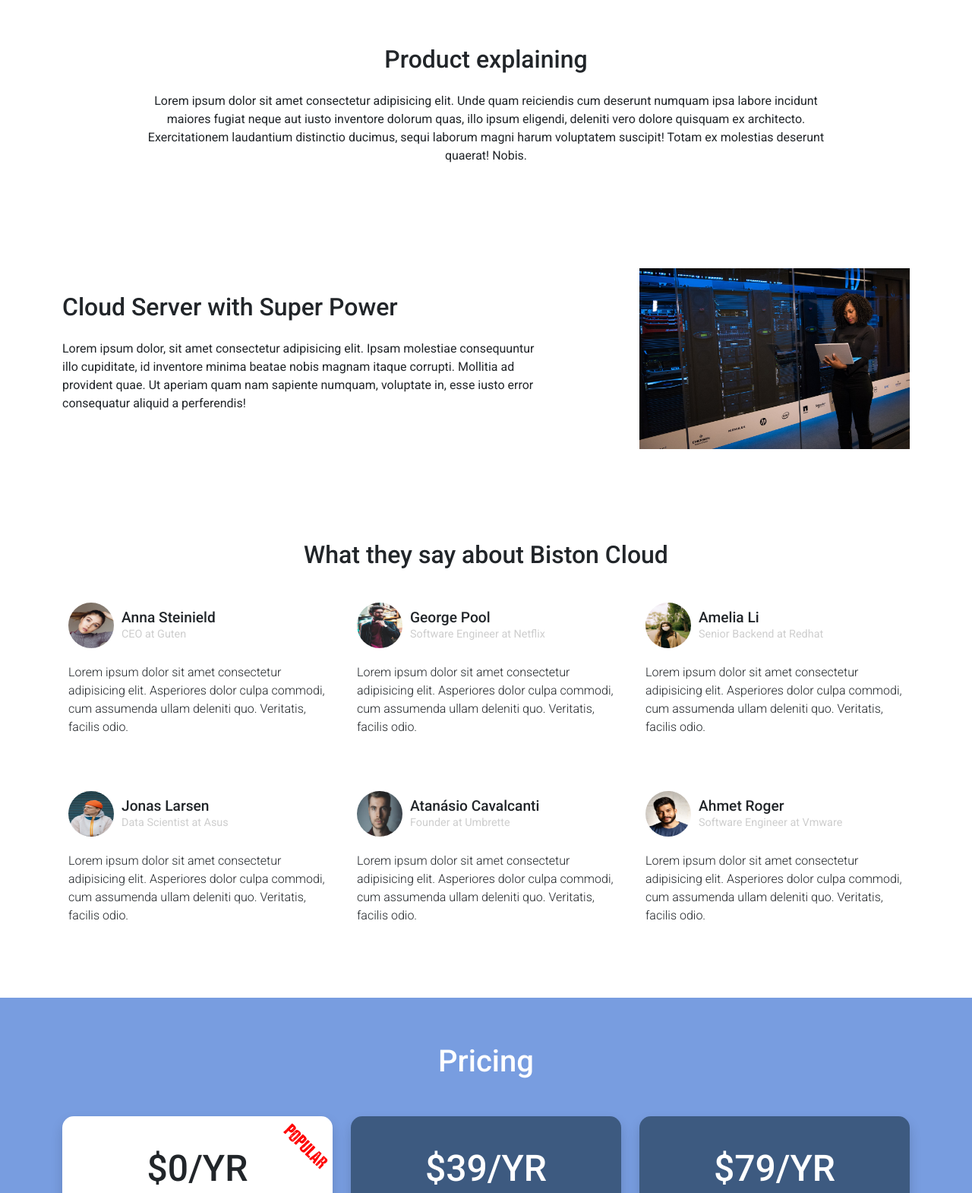
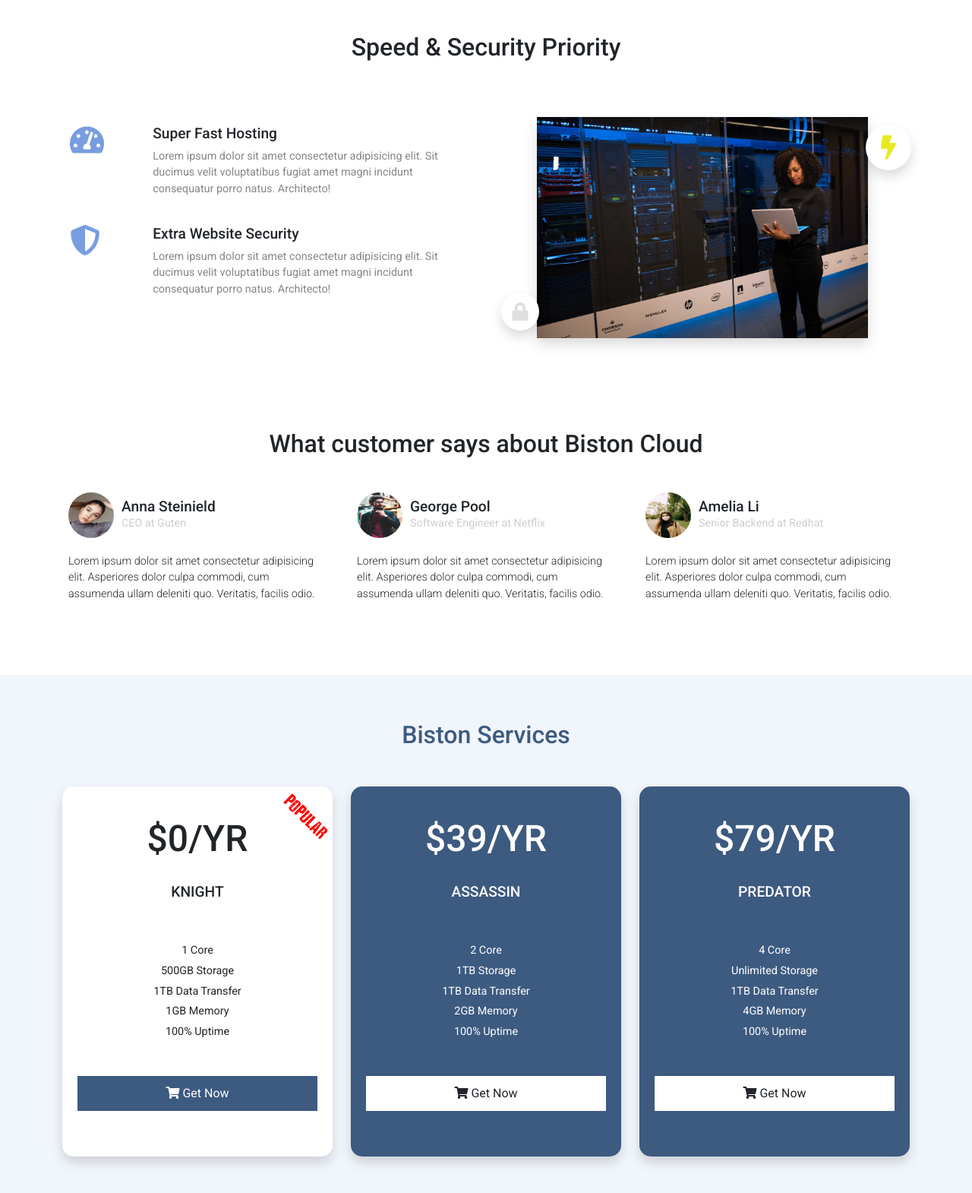
Before and after one commit to akbarrivaldy/biston-cloud, a website: page index.html in a window 1280 px wide. Shown: the part 860-2430 px from the top of the page at 76% size. Drawn offline with nearby package versions, Linux system fonts and the light colour scheme.

Commit message:
Changing background of pricing section, Changing all heading and paragraph size, Changing about section, Deleting 3 testimonials box

```diff
--- a/index.html
+++ b/index.html
@@ -414,41 +414,51 @@
     <!-- About Start -->
     <section class="about">
       <div class="container">
-        <div class="row d-flex justify-content-center align-items-center">
-          <div class="col-md-10 text-center">
-            <h1 class="headingContent mb-4" data-aos="fade-up">
-              Product explaining
-            </h1>
-            <p data-aos="fade-up">
-              Lorem ipsum dolor sit amet consectetur adipisicing elit. Unde quam
-              reiciendis cum deserunt numquam ipsa labore incidunt maiores
-              fugiat neque aut iusto inventore dolorum quas, illo ipsum
-              eligendi, deleniti vero dolore quisquam ex architecto.
-              Exercitationem laudantium distinctio ducimus, sequi laborum magni
-              harum voluptatem suscipit! Totam ex molestias deserunt quaerat!
-              Nobis.
-            </p>
+        <div class="row d-flex justify-content-between align-items-start gy-4">
+          <h1 class="headingContent text-center mb-5" data-aos="fade-up">
+            Speed & Security Priority
+          </h1>
+          <div class="col-md-6 about-text">
+            <div class="about-content" data-aos="fade-up">
+              <div class="about-content-icon">
+                <i class="fas fa-tachometer-alt"></i>
+              </div>
+              <div class="about-content-desc">
+                <h3>Super Fast Hosting</h3>
+                <p>
+                  Lorem ipsum dolor sit amet consectetur adipisicing elit. Sit
+                  ducimus velit voluptatibus fugiat amet magni incidunt
+                  consequatur porro natus. Architecto!
+                </p>
+              </div>
+            </div>
+            <div class="about-content" data-aos="fade-up">
+              <div class="about-content-icon">
+                <i class="fas fa-shield-alt"></i>
+              </div>
+              <div class="about-content-desc">
+                <h3>Extra Website Security</h3>
+                <p>
+                  Lorem ipsum dolor sit amet consectetur adipisicing elit. Sit
+                  ducimus velit voluptatibus fugiat amet magni incidunt
+                  consequatur porro natus. Architecto!
+                </p>
+              </div>
+            </div>
           </div>
-        </div>
-        <div class="row d-flex justify-content-between align-items-center gy-4">
-          <div class="col-lg-7 col-md-7 about-text">
-            <h1 class="headingContent mb-4" data-aos="fade-up">
-              Cloud Server with Super Power
-            </h1>
-            <p data-aos="fade-up">
-              Lorem ipsum dolor, sit amet consectetur adipisicing elit. Ipsam
-              molestiae consequuntur illo cupiditate, id inventore minima beatae
-              nobis magnam itaque corrupti. Mollitia ad provident quae. Ut
-              aperiam quam nam sapiente numquam, voluptate in, esse iusto error
-              consequatur aliquid a perferendis!
-            </p>
-          </div>
-          <div class="col-lg-4 col-md-5 about-img">
+          <div class="col-md-6 about-img">
             <img
               src="assets/about.jpg"
               alt="Server Maintainer"
               data-aos="fade-up"
+              class="shadow"
             />
+            <div class="bolt shadow" data-aos="fade-down">
+              <i class="fas fa-bolt"></i>
+            </div>
+            <div class="lock shadow" data-aos="fade-down">
+              <i class="fas fa-lock"></i>
+            </div>
           </div>
         </div>
       </div>
@@ -459,7 +469,7 @@
     <section class="testimonials">
       <div class="container">
         <h1 class="headingContent text-center mb-4" data-aos="fade-up">
-          What they say about Biston Cloud
+          What customer says about Biston Cloud
         </h1>
         <div class="row gy-3">
           <div class="col-lg-4 col-md-6 col-12 testi-box" data-aos="fade-up">
@@ -516,63 +526,6 @@
               </p>
             </div>
           </div>
-          <div class="col-lg-4 col-md-6 col-12 testi-box" data-aos="fade-up">
-            <div class="testi-head">
-              <div class="testi-head-avatar">
-                <img src="assets/avatar/avatar-4.jpg" alt="Jonas Larsen" />
-              </div>
-              <div class="testi-head-name">
-                <h6 class="testi-fullname">Jonas Larsen</h6>
-                <p class="testi-profile">Data Scientist at Asus</p>
-              </div>
-            </div>
-            <div class="testi-content">
-              <p>
-                Lorem ipsum dolor sit amet consectetur adipisicing elit.
-                Asperiores dolor culpa commodi, cum assumenda ullam deleniti
-                quo. Veritatis, facilis odio.
-              </p>
-            </div>
-          </div>
-          <div class="col-lg-4 col-md-6 col-12 testi-box" data-aos="fade-up">
-            <div class="testi-head">
-              <div class="testi-head-avatar">
-                <img
-                  src="assets/avatar/avatar-5.jpg"
-                  alt="Atanásio Cavalcanti"
-                />
-              </div>
-              <div class="testi-head-name">
-                <h6 class="testi-fullname">Atanásio Cavalcanti</h6>
-                <p class="testi-profile">Founder at Umbrette</p>
-              </div>
-            </div>
-            <div class="testi-content">
-              <p>
-                Lorem ipsum dolor sit amet consectetur adipisicing elit.
-                Asperiores dolor culpa commodi, cum assumenda ullam deleniti
-                quo. Veritatis, facilis odio.
-              </p>
-            </div>
-          </div>
-          <div class="col-lg-4 col-md-6 col-12 testi-box" data-aos="fade-up">
-            <div class="testi-head">
-              <div class="testi-head-avatar">
-                <img src="assets/avatar/avatar-6.jpg" alt="Ahmet Roger" />
-              </div>
-              <div class="testi-head-name">
-                <h6 class="testi-fullname">Ahmet Roger</h6>
-                <p class="testi-profile">Software Engineer at Vmware</p>
-              </div>
-            </div>
-            <div class="testi-content">
-              <p>
-                Lorem ipsum dolor sit amet consectetur adipisicing elit.
-                Asperiores dolor culpa commodi, cum assumenda ullam deleniti
-                quo. Veritatis, facilis odio.
-              </p>
-            </div>
-          </div>
         </div>
       </div>
     </section>
@@ -581,7 +534,7 @@
     <!-- Pricing Start -->
     <section id="pricing" class="pricing">
       <div class="container">
-        <h1 class="text-center mb-5" data-aos="fade-up">Pricing</h1>
+        <h1 class="text-center mb-5" data-aos="fade-up">Biston Services</h1>
         <div class="row gy-3">
           <div class="col-md-4">
             <div class="pricing-box shadow popular" data-aos="fade-up">
--- a/styles/scss/_about.scss
+++ b/styles/scss/_about.scss
@@ -4,11 +4,75 @@
   }
 
   .about-text {
-    //
+    h1 {
+      display: inline-block;
+    }
+    .about-content {
+      display: flex;
+      justify-content: space-between;
+      padding: 0;
+      .about-content-icon {
+        padding: 10px;
+        width: 20%;
+        i {
+          font-size: 2.5em;
+          color: $primary;
+        }
+      }
+      .about-content-desc {
+        width: 80%;
+        padding: 10px;
+        h3 {
+          font-size: $headingSize2;
+        }
+        p {
+          font-size: $paragraphSize;
+          color: $darkHover;
+        }
+      }
+    }
   }
   .about-img {
+    position: relative;
+    height: 100%;
+    text-align: center;
     img {
-      width: 100%;
+      width: 80%;
+    }
+    .bolt {
+      padding: 10px;
+      width: 60px;
+      height: 60px;
+      border-radius: 50%;
+      display: flex;
+      justify-content: center;
+      align-items: center;
+      background: $light;
+      position: absolute;
+      top: 10px;
+      right: 10px;
+      i {
+        font-size: 2rem;
+        color: rgb(233, 233, 35);
+      }
+    }
+
+    .lock {
+      padding: 10px;
+      width: 50px;
+      height: 50px;
+      border-radius: 50%;
+      display: flex;
+      justify-content: center;
+      align-items: center;
+      background: $light;
+      position: absolute;
+      bottom: 10px;
+      left: 20px;
+      i {
+        font-size: 1.5rem;
+        color: rgb(223, 223, 223);
+      }
     }
   }
 }
--- a/styles/scss/_features.scss
+++ b/styles/scss/_features.scss
@@ -20,12 +20,15 @@
     .f-title {
       h3 {
         margin: 0;
+        font-size: $headingSize2;
       }
     }
     .f-content {
       padding: 10px 0;
       p {
         margin: 0;
+        font-size: $paragraphSize;
+        color: $darkHover;
       }
     }
   }
--- a/styles/scss/_pricing.scss
+++ b/styles/scss/_pricing.scss
@@ -1,9 +1,10 @@
 .pricing {
   padding: $contentPadding;
-  background: $primary;
+  background: $primaryHover;
 
   h1 {
-    color: $light;
+    color: $secondary;
+    font-size: $headingSize;
   }
   .pricing-box {
     padding: 20px;
@@ -49,7 +50,7 @@
         padding: 10px 0;
         h6 {
           margin: 0;
-          font-size: 1.5rem;
+          font-size: $headingSize2;
         }
       }
     }
@@ -62,7 +63,7 @@
         li {
           text-align: center;
           margin: 5px 0;
-          font-size: 1.2rem;
+          font-size: $paragraphSize;
         }
       }
       .btn-global {
--- a/styles/scss/_responsive.scss
+++ b/styles/scss/_responsive.scss
@@ -60,11 +60,6 @@
       border: none !important;
     }
   }
-  section.about {
-    .about-text {
-      text-align: center;
-    }
-  }
 }
 
 @media screen and (max-width: 575px) {
@@ -75,4 +70,17 @@
       }
     }
   }
+  .about {
+    .about-text {
+      .about-content {
+        flex-direction: column;
+        .about-content-icon {
+          width: 100%;
+        }
+        .about-content-desc {
+          width: 100%;
+        }
+      }
+    }
+  }
 }
--- a/styles/scss/_testimonials.scss
+++ b/styles/scss/_testimonials.scss
@@ -20,13 +20,13 @@
       .testi-head-name {
         margin-left: 10px;
         .testi-fullname {
-          font-size: 1.2rem;
+          font-size: $headingSize2;
           font-weight: 500;
           margin: 0;
         }
         .testi-profile {
           margin: 0;
-          font-size: 0.9rem;
+          font-size: $paragraphSize;
           color: #cecece;
         }
       }
@@ -35,6 +35,7 @@
       margin-top: 20px;
       p {
         font-weight: 300;
+        font-size: $paragraphSize;
       }
     }
   }
--- a/styles/scss/main.scss
+++ b/styles/scss/main.scss
@@ -9,16 +9,19 @@
 @import "../../node_modules/bootstrap/scss/functions";
 
 $primary: rgb(120, 157, 224);
+$primaryHover: rgba(120, 157, 224, 0.1);
 $secondary: rgb(61, 90, 128);
 $secondaryHover: rgb(40, 56, 77);
 $light: rgb(255, 255, 255);
 $lightHover: rgb(233, 233, 233);
 $dark: #212529;
+$darkHover: rgb(134, 134, 134);
 
 $navCollapseWidth: 250px;
 $contentPadding: 60px 0;
 $headingSize: 2rem;
-
+$headingSize2: 1.2rem;
+$paragraphSize: 0.9rem;
 @import "../../node_modules/bootstrap/scss/variables";
 @import "../../node_modules/bootstrap/scss/mixins";
 
```
Also changed, not shown: assets/avatar/avatar-4.jpg (deleted), assets/avatar/avatar-5.jpg (deleted), assets/avatar/avatar-6.jpg (deleted), styles/main.css, 1 other file.
